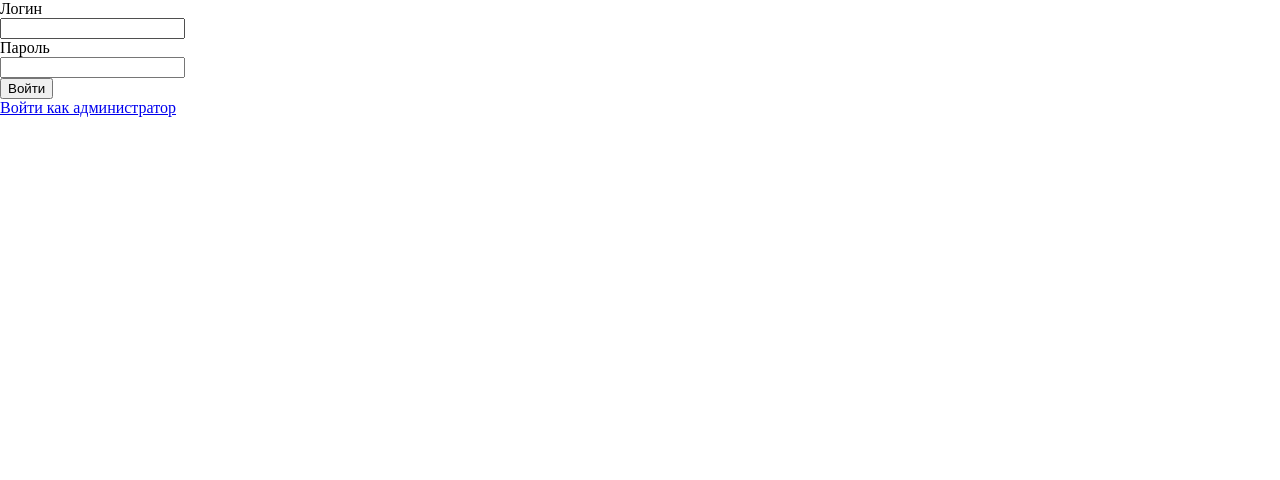
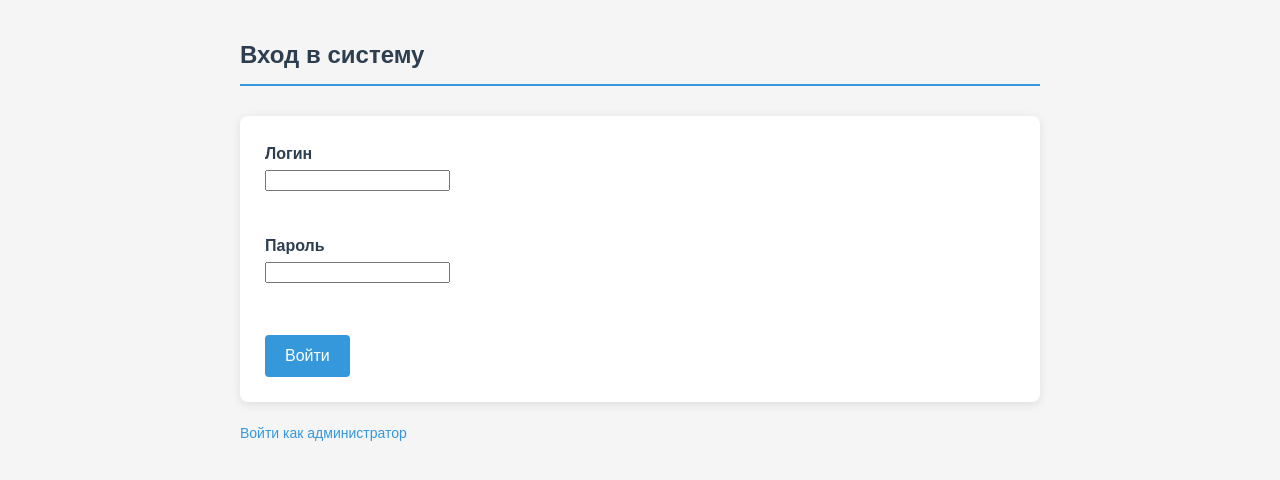
Before and after one commit to GrebenukovaDarya/web2-project, a PHP site: page /web2-project/login in a window 1280 px wide. Shown: the top 480 px of the page. Run offline with PHP 8.4, Linux system fonts and the light colour scheme.

Commit message:
login css

```diff
--- /dev/null
+++ b/styles/login.css
@@ -0,0 +1,78 @@
+body {
+ font-family: 'Arial', sans-serif;
+ background-color: #f5f5f5;
+ color: #333;
+ line-height: 1.6;
+ padding: 20px;
+ max-width: 800px;
+ margin: 0 auto;
+}
+
+h1 {
+ color: #2c3e50;
+ font-size: 24px;
+ margin-bottom: 20px;
+ border-bottom: 2px solid #3498db;
+ padding-bottom: 10px;
+}
+
+.login_form {
+ background-color: white;
+ padding: 25px;
+ border-radius: 8px;
+ box-shadow: 0 2px 10px rgba(0, 0, 0, 0.1);
+ margin-top: 30px;
+}
+
+.login_form label {
+ display: block;
+ margin-bottom: 15px;
+ font-weight: bold;
+ color: #2c3e50;
+}
+
+.login_form input[type="text"],
+.login_form input[type="password"] {
+ width: 100%;
+ padding: 10px;
+ margin-top: 5px;
+ border: 1px solid #ddd;
+ border-radius: 4px;
+ box-sizing: border-box;
+ font-size: 16px;
+}
+
+.login_form input[type="text"]:focus,
+.login_form input[type="password"]:focus {
+ border-color: #3498db;
+ outline: none;
+ box-shadow: 0 0 5px rgba(52, 152, 219, 0.5);
+}
+
+.login_button {
+ background-color: #3498db;
+ color: white;
+ border: none;
+ padding: 12px 20px;
+ font-size: 16px;
+ border-radius: 4px;
+ cursor: pointer;
+ margin-top: 10px;
+ transition: background-color 0.3s;
+}
+
+.login_button:hover {
+ background-color: #2980b9;
+}
+
+.admin_ref {
+ display: inline-block;
+ margin-top: 20px;
+ color: #3498db;
+ text-decoration: none;
+ font-size: 14px;
+}
+
+.admin_ref:hover {
+ text-decoration: underline;
+}
--- a/styles/style.css
+++ b/styles/style.css
@@ -892,6 +892,9 @@ h2.white-text{
 
 }
 
+
+
+
 @font-face {
     font-family: 'Montserrat';
     src: url( "fonts/Montserrat-Regular.ttf") format("truetype");
--- a/theme/login.tpl.php
+++ b/theme/login.tpl.php
@@ -3,11 +3,11 @@
   <head>
     <meta charset="UTF-8">
     <meta name="viewport" content="width=device-width, initial-scale=1.0">
-    <link rel="stylesheet"  href="./styles/style.css">
-    <title> login </title>
+    <link rel="stylesheet"  href="./styles/login.css">
+    <title>Вход в систему</title>
   </head>
   <body>
-
+  <h1>Вход в систему</h1>
     <form class="login_form" action="<?php echo url('login'); ?>" method="post">
       <label>
         Логин <br/>
```
